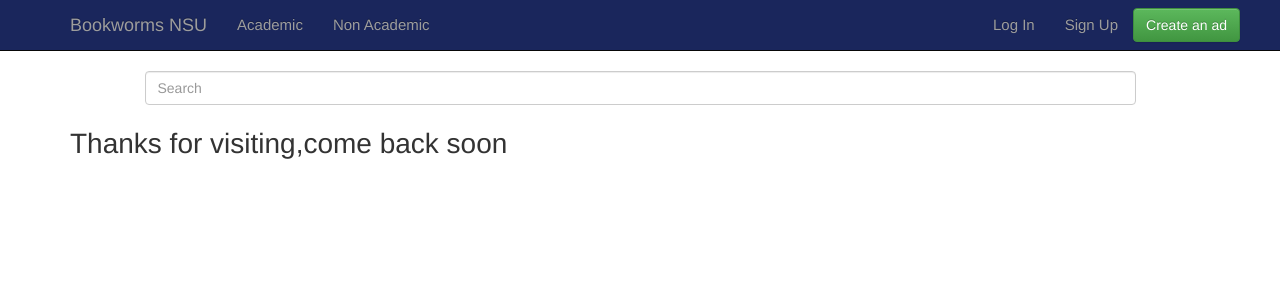
After one commit to IftekharAlam21/CSE327-Project, a Django app: page /thanks/ in a window 1280 px wide. The commit adds this page. Shown: the top 300 px of the page. Run offline with Django 3.2, Linux system fonts and the light colour scheme; some libraries are stand-ins or nearby versions.

Commit message:
accounts and login/logouts are setup and fully functioning

```diff
--- a/mysite/accounts/forms.py
+++ b/mysite/accounts/forms.py
@@ -7,5 +7,5 @@
         model=get_user_model()
 
     def __init__(self,*args,**kwargs):
-        super().__init__(*args,*kwargs)
+        super().__init__(*args,**kwargs)
         self.fields['username'].label='Display Name'
--- a/mysite/accounts/templates/accounts/login.html
+++ b/mysite/accounts/templates/accounts/login.html
@@ -12,3 +12,4 @@
 </form>
 
 </div>
+{% endblock %}
--- a/mysite/accounts/templates/accounts/signup.html
+++ b/mysite/accounts/templates/accounts/signup.html
@@ -5,10 +5,11 @@
 {% block content %}
 <div class="container">
   <h1>Sign Up</h1>
-<form  method="post">
+  <form  method="post">
   {% csrf_token %}
   {% bootstrap_form form %}
   <input type="submit" class="btn btn-default" value="Create An Account">
 </form>
 
 </div>
+{% endblock %}
--- a/mysite/accounts/urls.py
+++ b/mysite/accounts/urls.py
@@ -1,11 +1,12 @@
 from django.conf.urls import url
 from django.contrib.auth import views as auth_views
+from accounts import views
 
 app_name= 'accounts'
 
 urlpatterns=[
-            url(r'login/$',auth_views.LoginView.as_view(template_name='accounts/login.html'),name='login'),
-            url(r'logout/$',auth_views.LogoutView.as_view(),name='logout'),
-            url(r'signup/$',auth_views.SignUp.as_view(),name='signup'),
+            url(r'^login/$',auth_views.LoginView.as_view(template_name='accounts/login.html'),name='login'),
+            url(r'^logout/$',auth_views.LogoutView.as_view(),name='logout'),
+            url(r'^signup/$',views.SignUp.as_view(template_name='accounts/signup.html'),name='signup'),
 
 ]
--- a/mysite/accounts/views.py
+++ b/mysite/accounts/views.py
@@ -5,7 +5,7 @@
 from . import forms
 # Create your views here.
 
-clas SignUp(CreateView):
+class SignUp(CreateView):
     form_class=forms.UserCreateForm
     success_url=reverse_lazy('login')
     template_name= 'accounts/signup.html'
--- a/mysite/mysite/settings.py
+++ b/mysite/mysite/settings.py
@@ -122,3 +122,6 @@
 
 STATIC_URL = '/static/'
 STATICFILES_DIR = [os.path.join(BASE_DIR,'static')]
+
+LOGIN_REDIRECT_URL='test'
+LOGOUT_REDIRECT_URL='thanks'
--- a/mysite/mysite/urls.py
+++ b/mysite/mysite/urls.py
@@ -16,9 +16,11 @@
 from django.conf.urls import url,include
 from django.contrib import admin
 from . import views
-urlpatterns = [
-    url(r'^admin/', admin.site.urls),
+
+urlpatterns=[ url(r'^admin/', admin.site.urls),
     url(r'^$',views.HomePage.as_view(),name='home' ),
-    url(r'accounts/',include('accounts.urls',namespace='accounts')),
-    url(r'accounts/',include('django.contrib.auth.urls')),
+    url(r'^accounts/',include('accounts.urls',namespace='accounts')),
+    url(r'^accounts/',include('django.contrib.auth.urls')),
+    url(r'^test/$',views.TestPage.as_view(),name='test' ),
+    url(r'^thanks/$',views.ThanksPage.as_view(),name='thanks' ),
 ]
--- a/mysite/mysite/views.py
+++ b/mysite/mysite/views.py
@@ -1,4 +1,11 @@
 from django.views.generic import TemplateView
+
+class TestPage(TemplateView):
+    template_name='test.html'
+
+class ThanksPage(TemplateView):
+    template_name='thanks.html'
+
 
 class HomePage(TemplateView):
     template_name= 'index.html'
--- a/mysite/static/mysite/css/master.css
+++ b/mysite/static/mysite/css/master.css
@@ -1,5 +1,5 @@
 .navbar-default .navbar-brand:focus, .navbar-default .navbar-brand:hover{
-  color:#5e5e5e;
+  color:#1a265c;
   background-color:transparent;
   margin-right:10px;
 }
@@ -38,7 +38,7 @@
 
 }
 nav#transmenu.navbar.navbar-inverse.navbar-fixed-top{
-  background:#091645 !important;
+  background:#1a265c !important;
   font-size:15px;
   color:white;
 }
--- a/mysite/templates/base.html
+++ b/mysite/templates/base.html
@@ -18,7 +18,7 @@
 
     <link href="https://fonts.googleapis.com/css?family=Montserrat" rel="stylesheet">
 
-    <link rel="stylesheet" href="{% static 'mysite/css/master.css'%}">
+    <link rel="stylesheet" href="{% static 'static/mysite/css/master.css' %}">
 
 
   </head>
--- a/mysite/templates/index.html
+++ b/mysite/templates/index.html
@@ -1,8 +1,8 @@
 {% extends "base.html" %}
 {% block content %}
 
-    <h1>Welcome to Star Social!</h1>
-    <h2>The best community for all things on outer space!</h2>
+    <h1>Welcome to BookWorms NSU</h1>
+    <h2>The best community to buys and sell books with your classmates</h2>
     <h2>Login or Sign-up for free to get started!</h2>
 
 
--- /dev/null
+++ b/mysite/templates/test.html
@@ -0,0 +1,6 @@
+{% extends 'base.html' %}
+
+{% block content %}
+<h1> You're now Logged in!</h1>
+
+{% endblock %}
--- /dev/null
+++ b/mysite/templates/thanks.html
@@ -0,0 +1,6 @@
+{% extends 'base.html' %}
+
+{% block content %}
+<h1> Thanks for visiting,come back soon</h1>
+
+{% endblock %}
```
Also changed, not shown: mysite/db.sqlite3.
